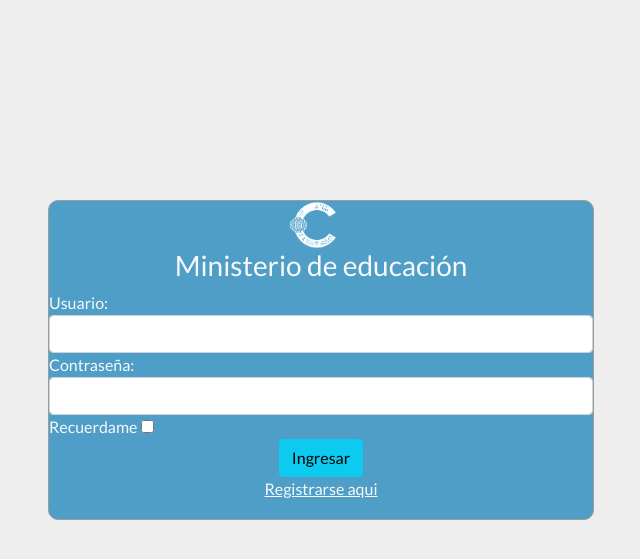
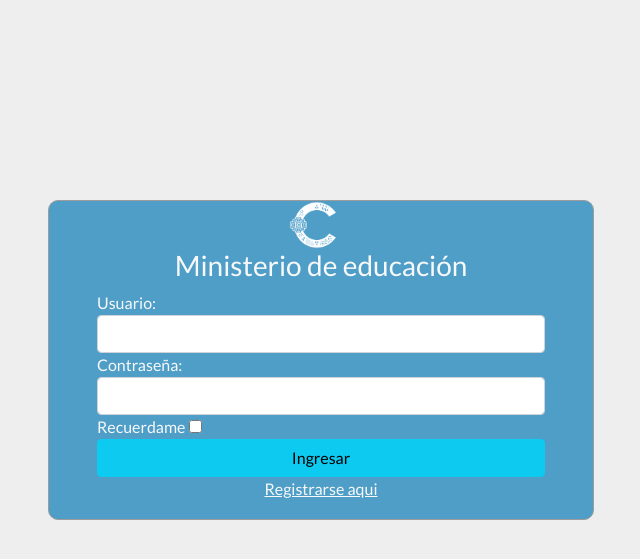
Before and after one commit to natyluna/Project-Ministry-Internship, a PHP site: page /view/login/index.php in a window 1280 px wide. Shown: the top 559 px of the page, without its empty margins (319-959 px from the left). Run offline with PHP 8.4, Linux system fonts and the light colour scheme; some libraries are stand-ins or nearby versions.

Commit message:
Retocando el login

```diff
--- a/view/login/index.php
+++ b/view/login/index.php
@@ -8,7 +8,7 @@
         <div class="container">
             <div id="login-row" class="row justify-content-center align-items-center">
                 <div id="login-column" class="col-md-6">
-                    <div id="login-box" class="col-md-16">
+                    <div id="login-box" class="col-md-16 px-5 ">
                         <form id="login-form" class="form" action="" method="post">
                             <div class="text-center">
                             <img class="me-3 justify-content-center" src="../assets/img/princicon.png" alt="" width="48" height="48">
@@ -25,7 +25,7 @@
                             <div class="form-group ">
                                 <label for="remember-me" class="text-light "><span>Recuerdame</span> <span><input id="remember-me" name="remember-me" type="checkbox"></span></label><br>
                             </div>
-                            <div class="text-center">
+                            <div class="d-grid gap-2">
                             <input type="submit" name="submit" class="btn btn-info btn-md btn-block " value="Ingresar">
                             </div>
                             <div id="register-link" class="text-center">
```
